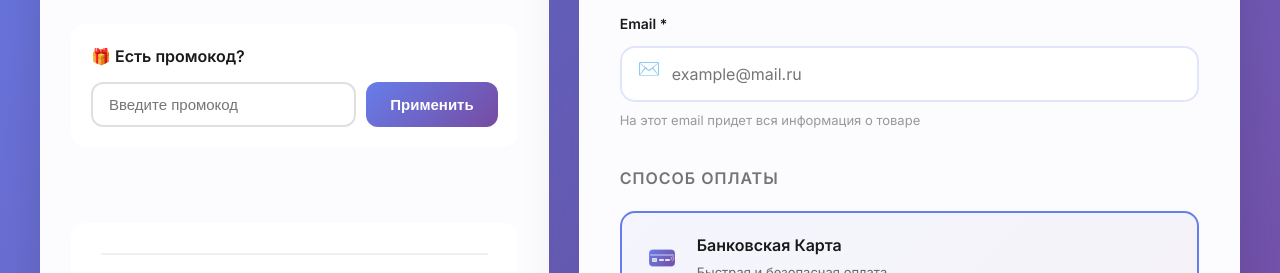
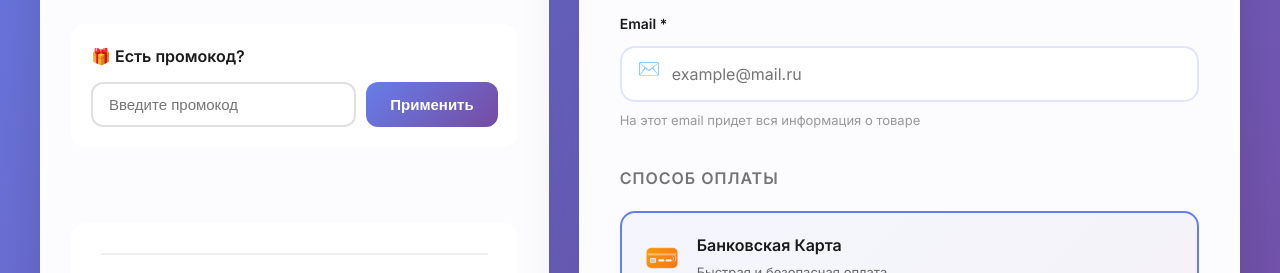
Before and after one commit to t1xxasnewsteam-boop/TrustStore, a website: page checkout.html in a window 1280 px wide. Shown: the part 527-800 px from the top of the page. Drawn offline with Linux system fonts and the light colour scheme; no server answers.

Commit message:
UI: enlarge card icon and switch to yellow/orange gradient for higher contrast

```diff
--- a/checkout.html
+++ b/checkout.html
@@ -744,11 +744,11 @@
                         <div class="payment-methods">
                             <div class="payment-method selected" data-method="yoomoney">
                                 <div class="payment-method-icon">
-                                    <svg width="28" height="20" viewBox="0 0 56 40" fill="none" xmlns="http://www.w3.org/2000/svg" aria-label="Банковская карта" role="img">
+                                    <svg width="36" height="24" viewBox="0 0 56 40" fill="none" xmlns="http://www.w3.org/2000/svg" aria-label="Банковская карта" role="img">
                                         <defs>
                                             <linearGradient id="cardGrad" x1="0" y1="0" x2="56" y2="40" gradientUnits="userSpaceOnUse">
-                                                <stop offset="0" stop-color="#667eea"/>
-                                                <stop offset="1" stop-color="#764ba2"/>
+                                                <stop offset="0" stop-color="#F59E0B"/>
+                                                <stop offset="1" stop-color="#F97316"/>
                                             </linearGradient>
                                         </defs>
                                         <!-- Card body -->
@@ -759,8 +759,8 @@
                                         <rect x="8" y="20" width="10" height="8" rx="2" fill="#F3F4F6"/>
                                         <path d="M9 24h8M9 22h8M9 26h8" stroke="#9CA3AF" stroke-width="1"/>
                                         <!-- Number blocks -->
-                                        <rect x="22" y="22" width="10" height="4" rx="2" fill="#E5E7EB"/>
-                                        <rect x="34" y="22" width="10" height="4" rx="2" fill="#E5E7EB"/>
+                                        <rect x="22" y="22" width="10" height="4" rx="2" fill="#FDF2F2"/>
+                                        <rect x="34" y="22" width="10" height="4" rx="2" fill="#FDF2F2"/>
                                         <!-- Contactless waves -->
                                         <path d="M46 18c2 1.5 2 4.5 0 6M49 16c3 2.2 3 7.8 0 10" stroke="#FFFFFF" stroke-opacity="0.65" stroke-width="1.5" stroke-linecap="round"/>
                                         <!-- Border for crispness -->
```
